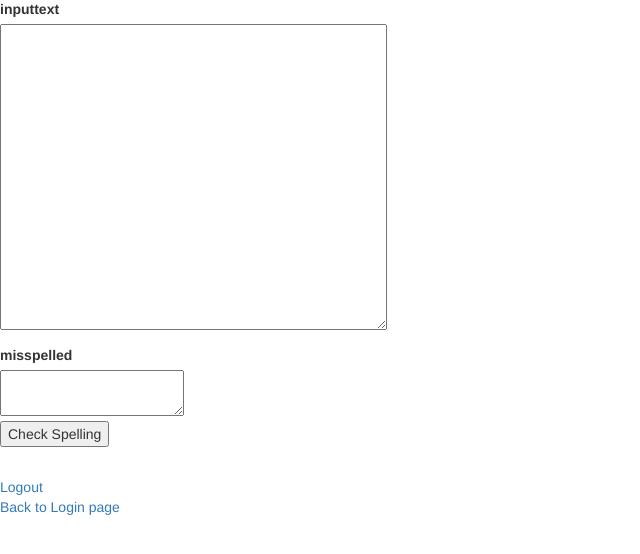
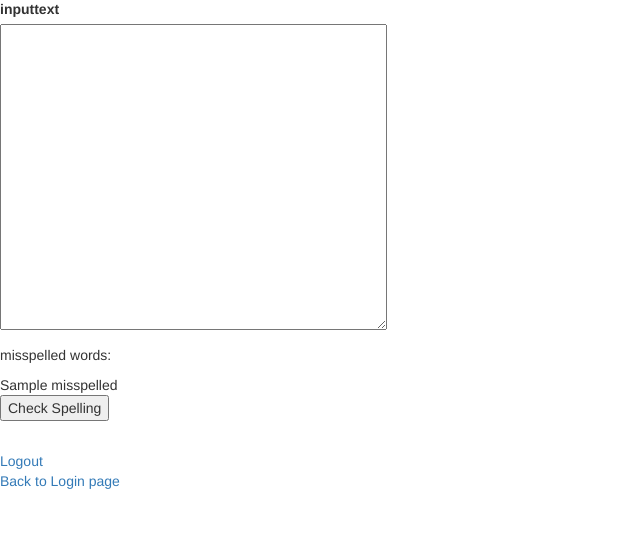
Before and after one commit to wbd220/SecureCoding2, a Flask app: template templates/spell_check.html in a window 1280 px wide. Shown: the part 71-625 px from the top of the page, without its empty margins (0-640 px from the left). Run offline with Flask 2, Linux system fonts and the light colour scheme; the template is opened without the code that fills it: values that come from a table or form of the project are taken from there, most other values are stand-ins (such as "Sample title", 1, 10 or a date in 2020); some libraries are stand-ins or nearby versions.

Commit message:
added requirements.txt

```diff
--- a/app.py
+++ b/app.py
@@ -35,7 +35,7 @@ class RegistrationForm(FlaskForm):
 
 class SpellCheckForm(FlaskForm):
     text2test = TextAreaField('inputtext', render_kw={"rows": 15, "cols": 45})
-    misspelled_stuff = TextAreaField('misspelled')
+    # misspelled_stuff = TextAreaField('misspelled')
     submit = SubmitField("Check Spelling")
 
 
@@ -88,11 +88,11 @@ def spell_check():
             input_file.write(str(input_text))  # put text into file
             input_file.close()  # close the file
             # call subprocess
-            misspelled_words = subprocess.run(['./a.out', './input_file.txt', './wordlist.txt'],
+            misspelled = subprocess.run(['./a.out', './input_file.txt', './wordlist.txt'],
                                               stdout=subprocess.PIPE).stdout.decode('utf-8').replace("\n", ", ").rstrip(
                 ", ")
-            spell_check_form.misspelled_stuff.data = misspelled_words
-            return render_template('spell_check.html', form=spell_check_form)
+            # spell_check_form.misspelled_stuff.data = misspelled_words
+            return render_template('spell_check.html', form=spell_check_form, misspelled=misspelled)
         return render_template('spell_check.html', form=spell_check_form)
     else:
         flash("You are not logged in, Please log in")
--- a/templates/spell_check.html
+++ b/templates/spell_check.html
@@ -20,8 +20,9 @@
             {{ form.text2test }}
         </p>
         <div>
-        {{ form.misspelled_stuff.label }}<br>
-        {{ form.misspelled_stuff }}
+            <p>misspelled words: </p>
+            {{ misspelled}}<br>
+        <!-- {{ form.misspelled_stuff }}  -->
         </div>
         <p>
         {{ form.submit() }}
```
Also changed, not shown: requirements.txt (added, +41 -0 lines).
